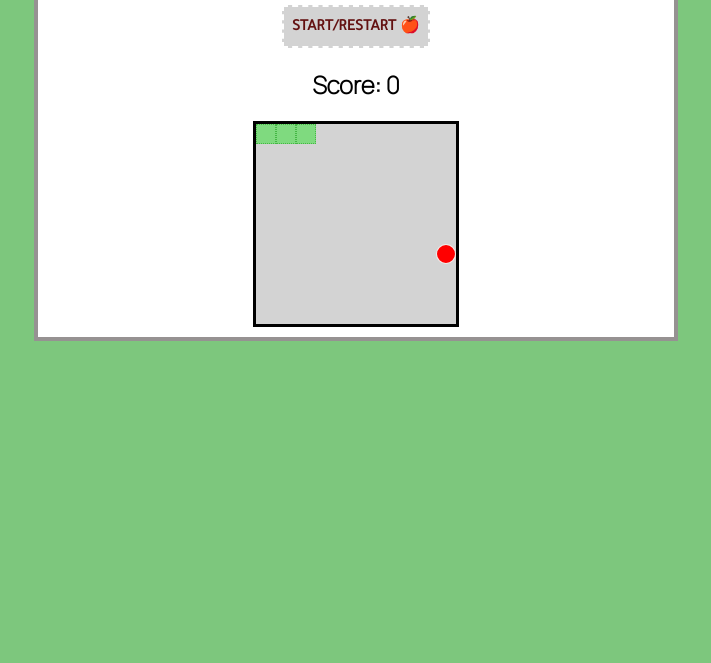
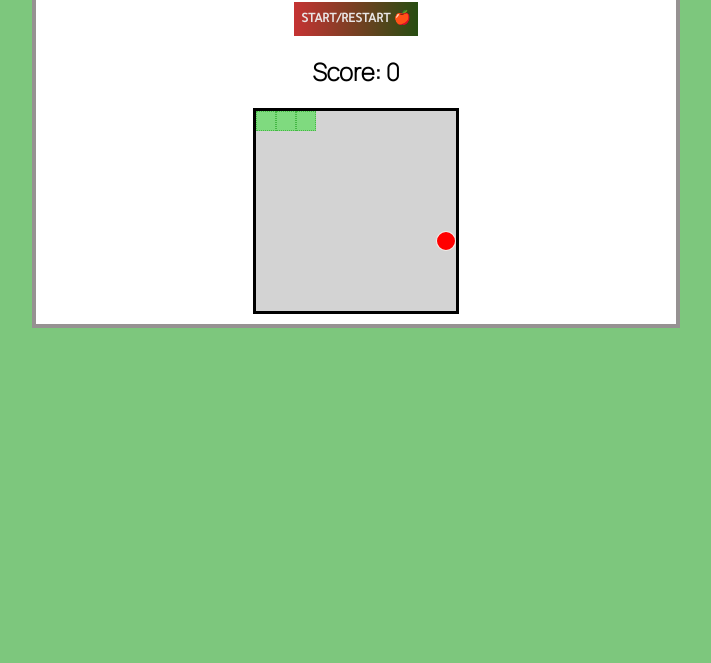
Before and after one commit to camillaborges/snakeGame, a plain HTML site: page index.html in a window 1280 px wide. Shown: the part 137-800 px from the top of the page, without its empty margins (284-995 px from the left). Drawn offline with Linux system fonts and the light colour scheme.

Commit message:
updates css start button

```diff
--- a/style.css
+++ b/style.css
@@ -1,6 +1,5 @@
 html, body {
     margin: 0;
-    padding: 0.1em;
     font-family: "Manrope", sans-serif;
 }
 
@@ -21,20 +20,24 @@ body {
 
 #start {
     font-family: "Tajawal", sans-serif;
-    font-size: 1rem;
+    font-size: .855rem;
     padding: 0.5em;
-    border-style: dashed;
+    border: none;
     border-color: white;
-    background-color:lightgray;
-    color: rgb(99, 17, 17);
+    background-image: linear-gradient(to left, rgb(39, 77, 18), rgb(197, 51, 51));
+    color: rgb(233, 230, 230);
     font-weight: bold;
     cursor: pointer;
     text-transform: uppercase;
+    transform: scale(1);
+    transition: transform 200ms;
 
 }
 
-#start:hover {
-    background: rgb(183, 190, 172);
+#start:hover,
+#start:focus {
+    background:rgb(150, 146, 146);
+    transform: scale(1.1);
 
 }
 
```
